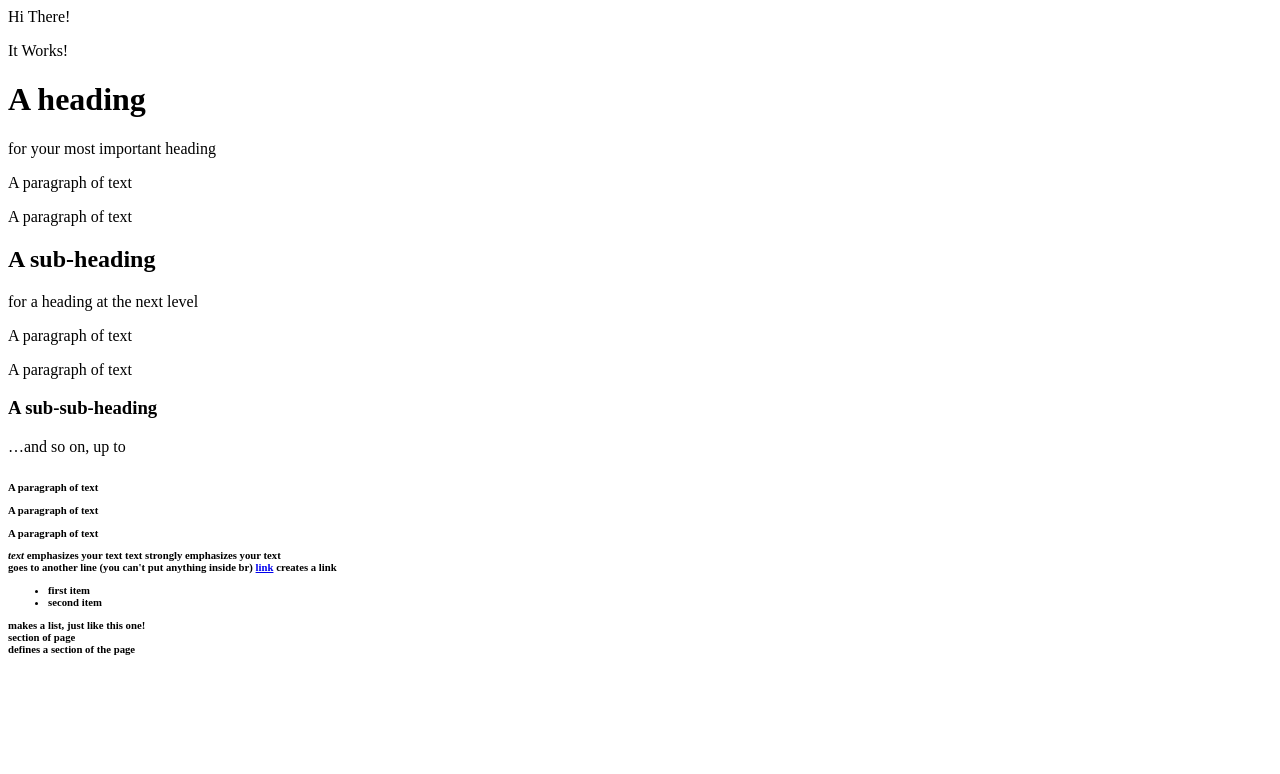
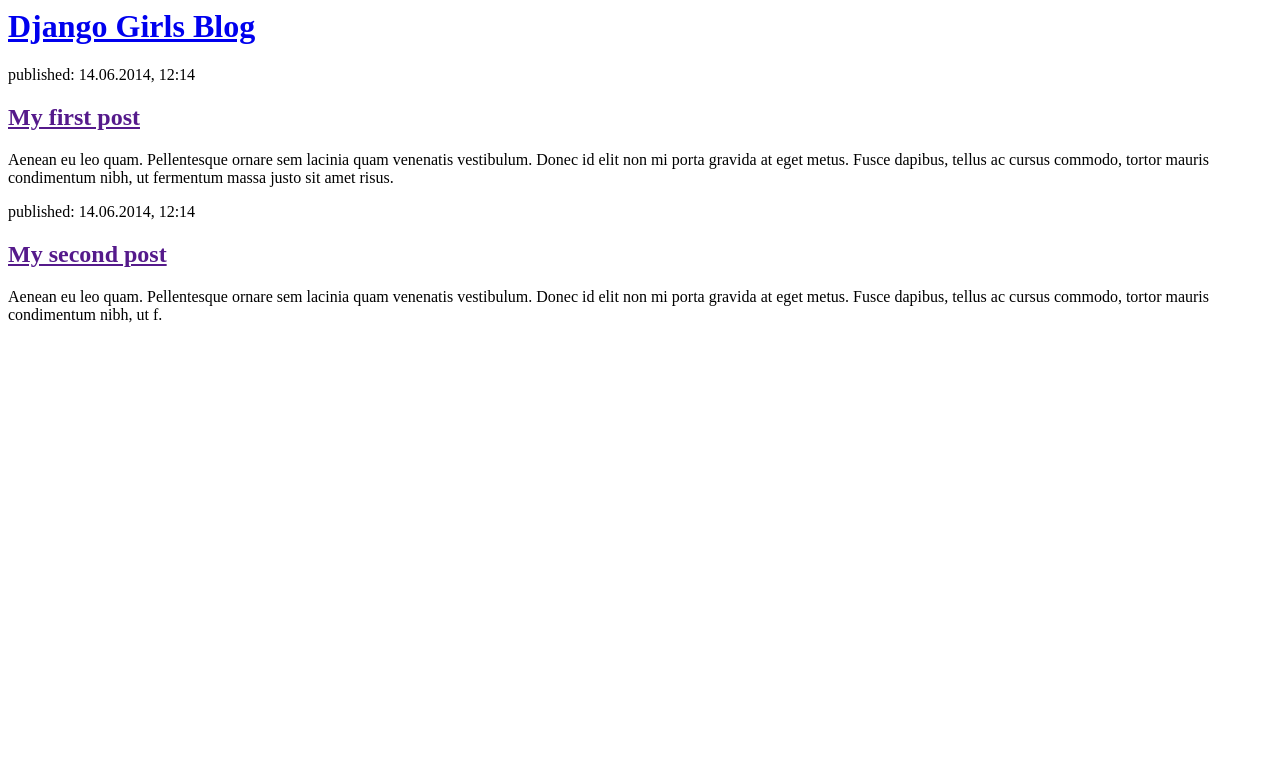
Before and after one commit to bijelivuk/my-first-blog, a Django app: page / in a window 1280 px wide. Shown: the top 774 px of the page. Run offline with Django 3.2, Linux system fonts and the light colour scheme.

Commit message:
CHanged html

```diff
--- a/blog/templates/blog/post_list.html
+++ b/blog/templates/blog/post_list.html
@@ -1,27 +1,22 @@
 <html>
     <head>
-        <title>Ola's blog</title>
+        <title>Django Girls blog</title>
     </head>
     <body>
-        <p>Hi There!</p>
-        <p>It Works!</p>
+        <div>
+            <h1><a href="/">Django Girls Blog</a></h1>
+        </div>
 
-    <h1>A heading</h1>for your most important heading
-    <p>A paragraph of text</p>
-    <p>A paragraph of text</p>
-    <h2>A sub-heading</h2> for a heading at the next level
-    <p>A paragraph of text</p>
-    <p>A paragraph of text</p>
-    <h3>A sub-sub-heading</h3> …and so on, up to <h6>
-    <p>A paragraph of text</p>
-    <p>A paragraph of text</p>
-    <p>A paragraph of text</p>
-    <em>text</em> emphasizes your text
-    <strong>text</strong> strongly emphasizes your text
-    <br /> goes to another line (you can't put anything inside br)
-    <a href="https://djangogirls.org">link</a> creates a link
-    <ul><li>first item</li><li>second item</li></ul> makes a list, just like this one!
-    <div>section of page</div> defines a section of the page
+        <div>
+            <p>published: 14.06.2014, 12:14</p>
+            <h2><a href="">My first post</a></h2>
+            <p>Aenean eu leo quam. Pellentesque ornare sem lacinia quam venenatis vestibulum. Donec id elit non mi porta gravida at eget metus. Fusce dapibus, tellus ac cursus commodo, tortor mauris condimentum nibh, ut fermentum massa justo sit amet risus.</p>
+        </div>
 
+        <div>
+            <p>published: 14.06.2014, 12:14</p>
+            <h2><a href="">My second post</a></h2>
+            <p>Aenean eu leo quam. Pellentesque ornare sem lacinia quam venenatis vestibulum. Donec id elit non mi porta gravida at eget metus. Fusce dapibus, tellus ac cursus commodo, tortor mauris condimentum nibh, ut f.</p>
+        </div>
     </body>
 </html>
```
